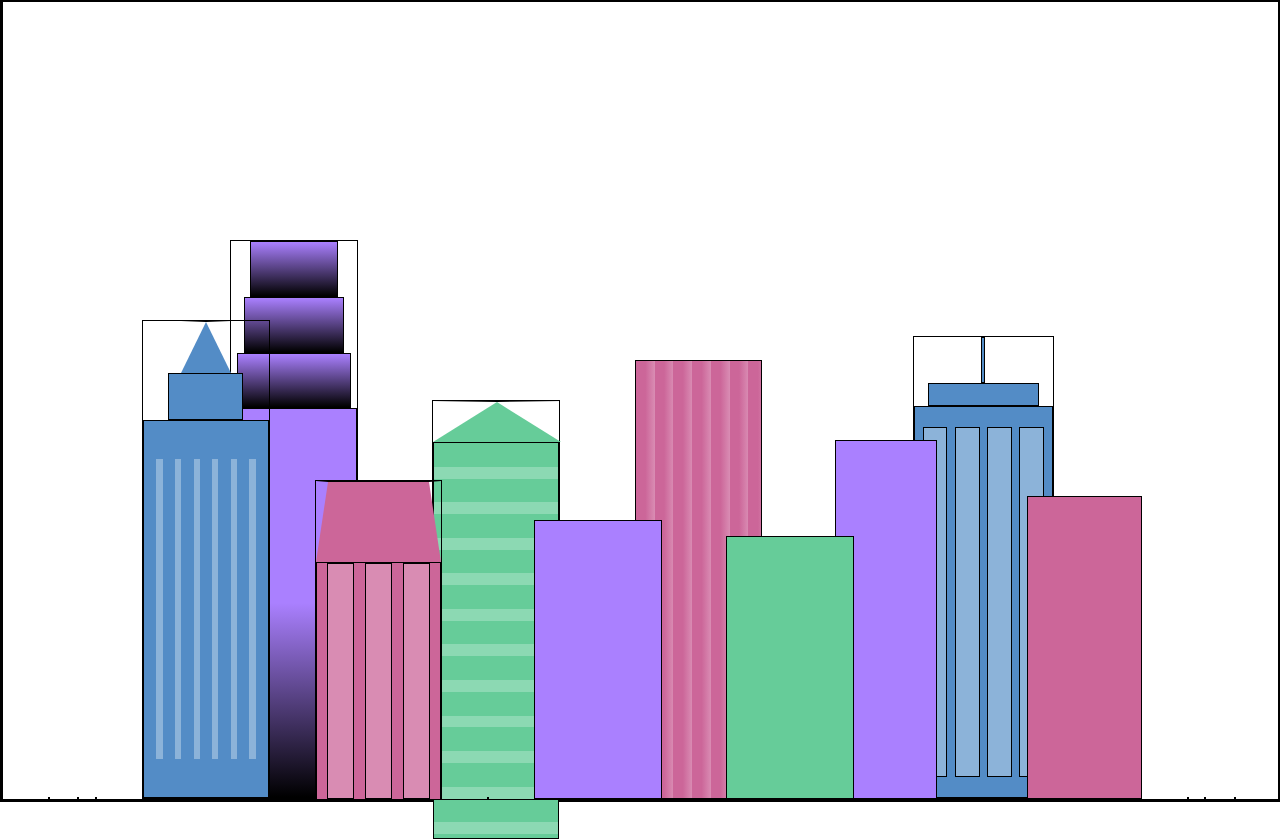
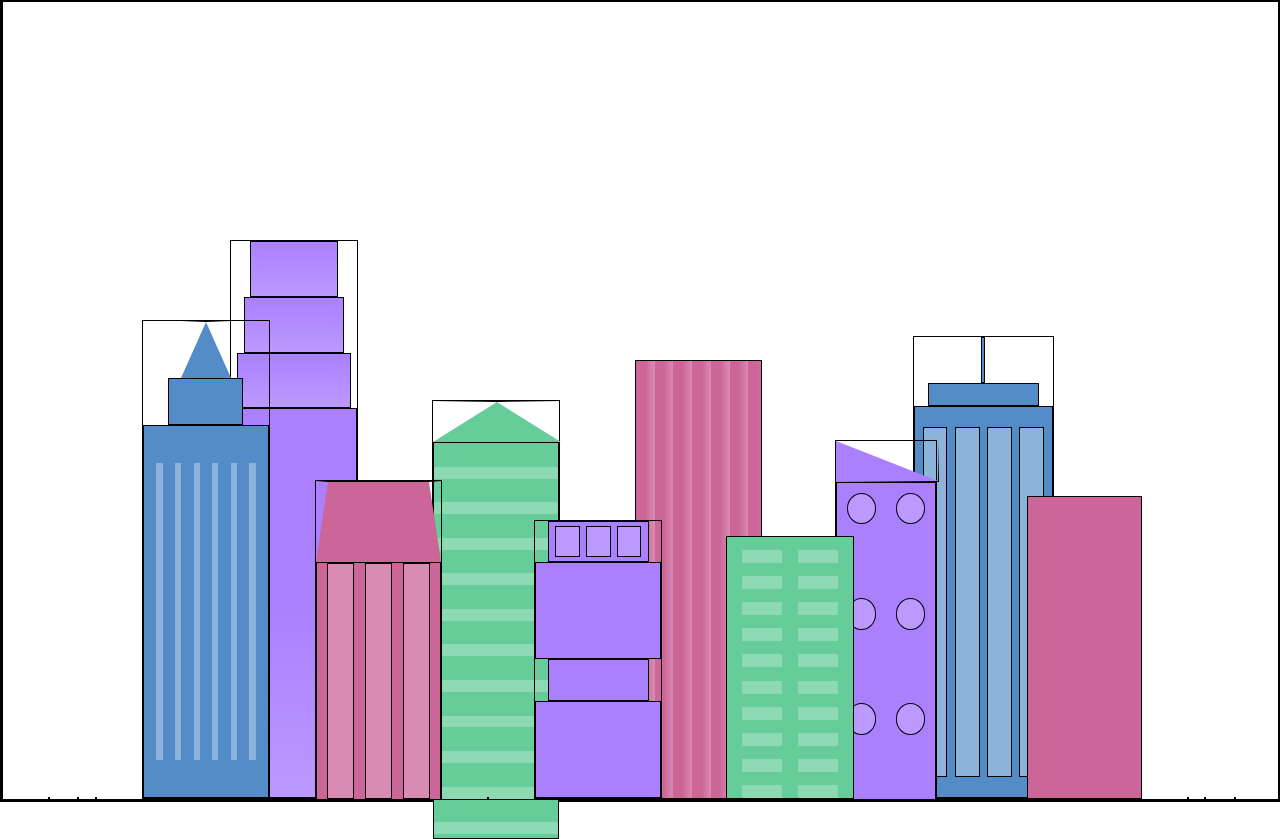
Before and after one commit to rusinovvasil/FreeCodeCamp, a plain HTML site: page Responsive-Web-Design-Certification/Build-a-City-Skyline/index.html in a window 1280 px wide. Drawn offline with Linux system fonts and the light colour scheme.

Commit message:
Build a City Skyline
Update GitHub repository with ongoing changes and modifications, work in progress.

```diff
--- a/Responsive-Web-Design-Certification/Build-a-City-Skyline/index.html
+++ b/Responsive-Web-Design-Certification/Build-a-City-Skyline/index.html
@@ -52,8 +52,27 @@
         </div>
       </div>
       <div></div>
-      <div class="fb3"></div>
-      <div class="fb4"></div>
+      <div class="fb3 building-wrap">
+        <div class="fb3a window-wrap">
+          <div class="fb3-window"></div>
+          <div class="fb3-window"></div>
+          <div class="fb3-window"></div>
+        </div>
+        <div class="fb3b"></div>
+        <div class="fb3a"></div>
+        <div class="fb3b"></div>
+      </div>
+      <div class="fb4">
+        <div class="fb4a"></div>
+        <div class="fb4b">
+          <div class="fb4-window"></div>
+          <div class="fb4-window"></div>
+          <div class="fb4-window"></div>
+          <div class="fb4-window"></div>
+          <div class="fb4-window"></div>
+          <div class="fb4-window"></div>
+        </div>
+      </div>
       <div class="fb5"></div>
       <div class="fb6"></div>
       <div></div>
--- a/Responsive-Web-Design-Certification/Build-a-City-Skyline/styles.css
+++ b/Responsive-Web-Design-Certification/Build-a-City-Skyline/styles.css
@@ -3,7 +3,7 @@
   --building-color2: #66cc99;
   --building-color3: #cc6699;
   --building-color4: #538cc6;
-  --window-color1: black;
+  --window-color1: #bb99ff;
   --window-color2: #8cd9b3;
   --window-color3: #d98cb3;
   --window-color4: #8cb3d9;
@@ -93,6 +93,7 @@ body {
     var(--window-color2) 9%
   );
 }
+
 .bb3 {
   width: 10%;
   height: 55%;
@@ -103,6 +104,7 @@ body {
     var(--window-color3) 15%
   );
 }
+
 .bb4 {
   width: 11%;
   height: 58%;
@@ -139,7 +141,7 @@ body {
 }
 
 .fb1a {
-  border-bottom: 4vw solid var(--building-color4);
+  border-bottom: 7vh solid var(--building-color4);
   border-left: 2vw solid transparent;
   border-right: 2vw solid transparent;
 }
@@ -195,23 +197,73 @@ body {
 .fb3 {
   width: 10%;
   height: 35%;
+}
+
+.fb3a {
+  width: 80%;
+  height: 15%;
   background-color: var(--building-color1);
+}
+
+.fb3b {
+  width: 100%;
+  height: 35%;
+  background-color: var(--building-color1);
+}
+
+.fb3-window {
+  width: 25%;
+  height: 80%;
+  background-color: var(--window-color1);
 }
 
 .fb4 {
   width: 8%;
   height: 45%;
-  background-color: var(--building-color1);
   position: relative;
   left: 10%;
+}
+
+.fb4a {
+  border-top: 5vh solid transparent;
+  border-left: 8vw solid var(--building-color1);
+}
+
+.fb4b {
+  width: 100%;
+  height: 89%;
+  background-color: var(--building-color1);
+  flex-wrap: wrap;
+  display: flex;
+}
+
+.fb4-window {
+  width: 30%;
+  height: 10%;
+  border-radius: 50%;
+  background-color: var(--window-color1);
+  margin: 10%;
 }
 
 .fb5 {
   width: 10%;
   height: 33%;
-  background-color: var(--building-color2);
+
   position: relative;
   right: 10%;
+  background: repeating-linear-gradient(
+      var(--building-color2),
+      var(--building-color2) 5%,
+      transparent 5%,
+      transparent 10%
+    ),
+    repeating-linear-gradient(
+      90deg,
+      var(--building-color2),
+      var(--building-color2) 12%,
+      var(--window-color2) 12%,
+      var(--window-color2) 44%
+    );
 }
 
 .fb6 {
```
